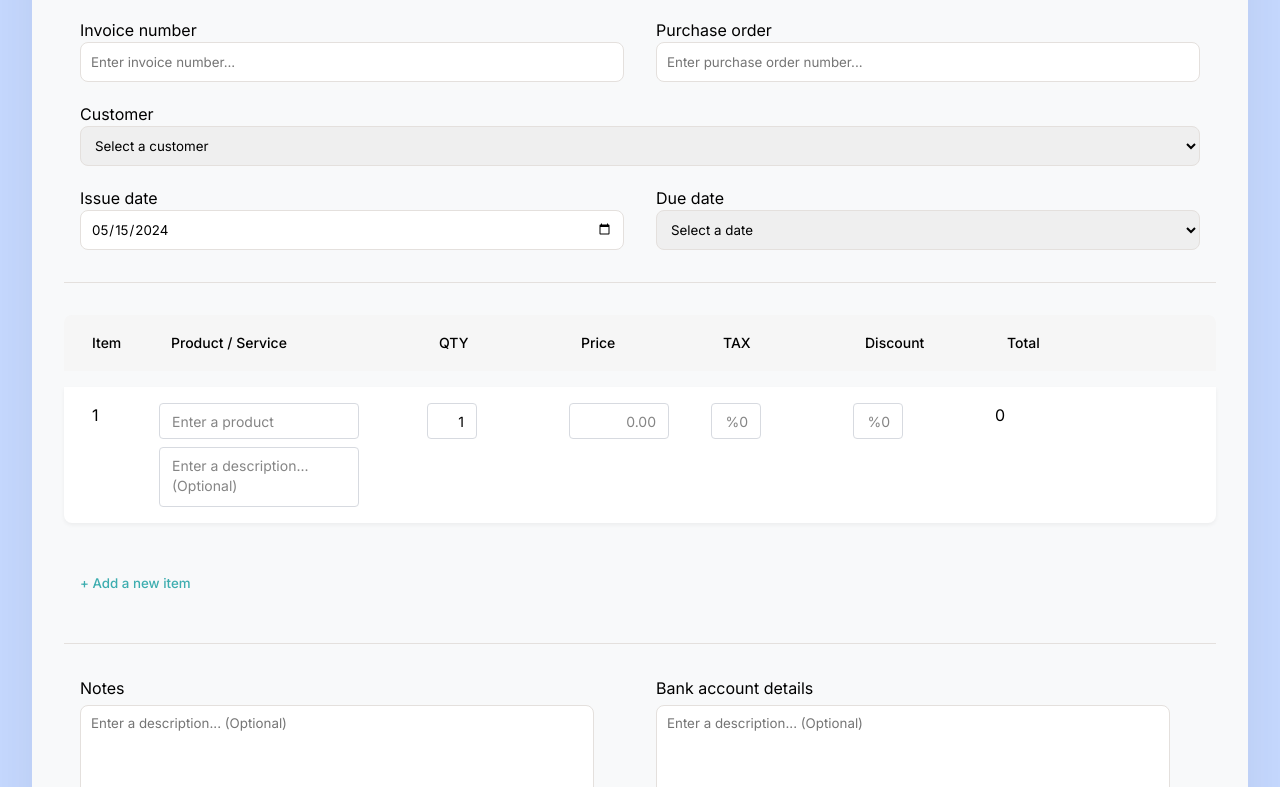
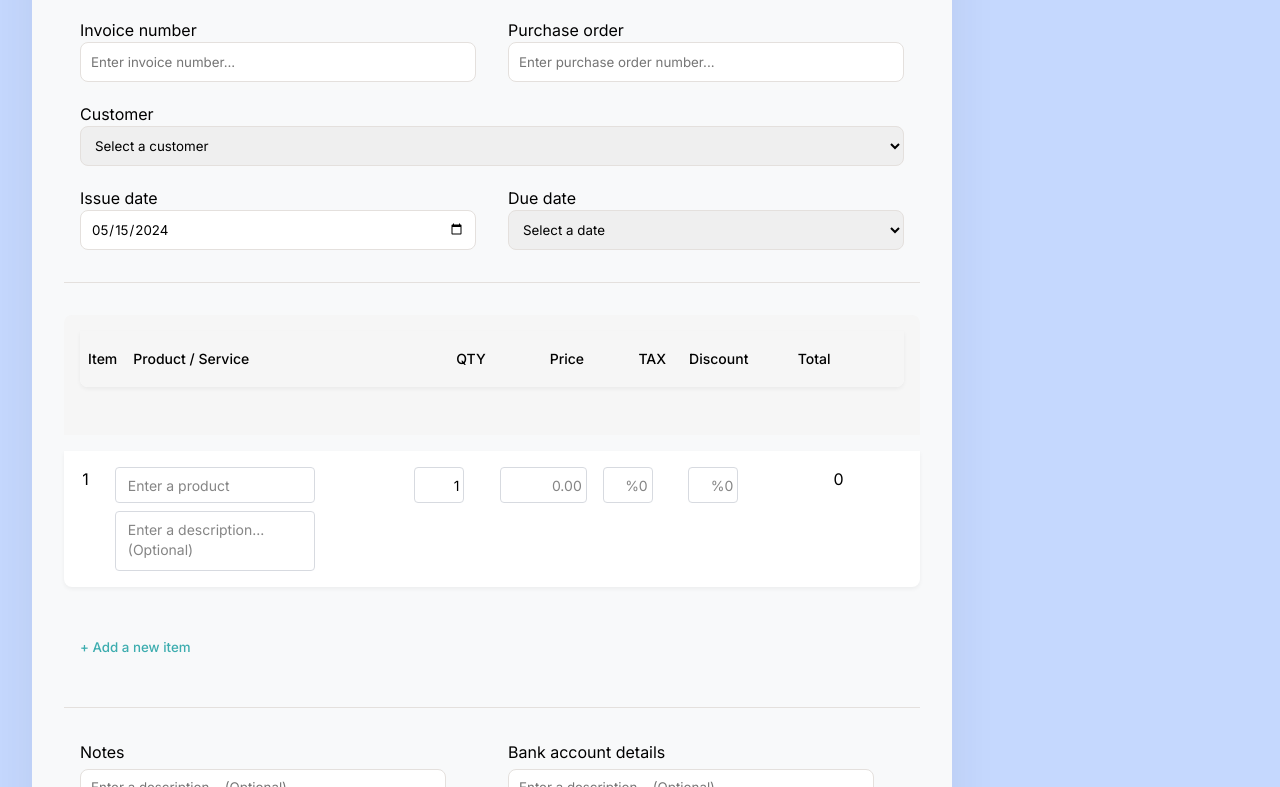
Before and after one commit to Gresham24/Invoice-Creator-App, a React (Vite) app: page / in a window 1280 px wide. Shown: the part 418-1205 px from the top of the page. Built offline with nearby package versions, Linux system fonts and the light colour scheme; what @react-pdf/renderer would draw is missing.

Commit message:
converted line items to table

```diff
--- a/src/components/Form/Form.jsx
+++ b/src/components/Form/Form.jsx
@@ -6,6 +6,9 @@ import { v4 as uuidv4 } from "uuid";
 import {
     StyledAddButton,
     StyledDescriptionHeaders,
+    StyledTable,
+    StyledTableHeader,
+    StyledTableHeaderCell,
 } from "../../styles/Form.styles";
 
 import { calculateTotals } from "../../utils/calculateTotals";
@@ -34,21 +37,17 @@ const validationSchema = Yup.object().shape({
     items: Yup.array().of(
         Yup.object().shape({
             productService: Yup.string().required(
-                "Product/Service is required"
+                "Required"
             ),
             qty: Yup.number()
-                .typeError("Quantity must be a number")
-                .required("Quantity is required")
+                .required("Required")
                 .min(1, "Quantity must be at least 1"),
             price: Yup.number()
-                .typeError("Price must be a valid number")
-                .required("Price is required")
+                .required("Required")
                 .min(1, "Price must be at least 1"),
             taxPercentage: Yup.number()
-                .typeError("Tax percentage must be a valid number")
                 .min(0, "Tax percentage must be at least 0"),
             discountPercentage: Yup.number()
-                .typeError("Discount percentage must be a valid number")
                 .min(0, "Discount percentage must be at least 0"),
         })
     ),
@@ -123,13 +122,20 @@ export default function Form() {
                 <hr />
 
                 <StyledDescriptionHeaders>
-                    <div>Item</div>
-                    <div>Product / Service</div>
-                    <div>QTY</div>
-                    <div>Price</div>
-                    <div>TAX</div>
-                    <div>Discount</div>
-                    <div>Total</div>
+                    <StyledTable>
+                        <StyledTableHeader>
+                            <tr>
+                                <StyledTableHeaderCell>Item</StyledTableHeaderCell>
+                                <StyledTableHeaderCell>Product / Service</StyledTableHeaderCell>
+                                <StyledTableHeaderCell>QTY</StyledTableHeaderCell>
+                                <StyledTableHeaderCell>Price</StyledTableHeaderCell>
+                                <StyledTableHeaderCell>TAX</StyledTableHeaderCell>
+                                <StyledTableHeaderCell>Discount</StyledTableHeaderCell>
+                                <StyledTableHeaderCell>Total</StyledTableHeaderCell>
+                                <StyledTableHeaderCell></StyledTableHeaderCell>
+                            </tr>
+                        </StyledTableHeader>
+                    </StyledTable>
                 </StyledDescriptionHeaders>
                 <FieldArray
                     name="items"
--- a/src/components/Form/FormLineItem.jsx
+++ b/src/components/Form/FormLineItem.jsx
@@ -1,6 +1,10 @@
+/* eslint-disable react/prop-types */
 import { useField, useFormikContext } from "formik";
 import {
-    StyledDescriptionRow,
+    StyledTable,
+    StyledTableBody,
+    StyledTableRow,
+    StyledTableCell,
     StyledInput,
     StyledProductServiceInput,
     StyledPriceInput,
@@ -27,10 +31,14 @@ const LineItem = ({ item, index, arrayHelpers }) => {
         (subTotalWithTax - discountAmount).toFixed(2)
     );
 
-
     return (
-        <StyledDescriptionRow>
-            <div>{index + 1}</div>
+        <StyledTable>
+            <StyledTableBody>
+                <StyledTableRow>
+                    <StyledTableCell className="item-number">
+                        {index + 1}
+                    </StyledTableCell>
+                    <StyledTableCell className="product-service">
                         <StyledInput>
                             <label htmlFor={`items[${index}].productService`}>
                                 <StyledProductServiceInput
@@ -52,11 +60,14 @@ const LineItem = ({ item, index, arrayHelpers }) => {
                                 />
                             </label>
                         </StyledInput>
+                    </StyledTableCell>
+                    <StyledTableCell className="qty">
                         <StyledInput>
                             <label htmlFor={`items[${index}].qty`}>
                                 <StyledQtyTaxDiscInput
                                     {...qtyField}
                                     onChange={handleChange}
+                                    type="number"
                                 />
                                 {errors.items?.[index]?.qty &&
                                     touched.items?.[index]?.qty && (
@@ -64,12 +75,15 @@ const LineItem = ({ item, index, arrayHelpers }) => {
                                     )}
                             </label>
                         </StyledInput>
+                    </StyledTableCell>
+                    <StyledTableCell className="price">
                         <StyledInput>
                             <label htmlFor={`items[${index}].price`}>
                                 <StyledPriceInput
                                     {...priceField}
                                     onChange={handleChange}
                                     placeholder="0.00"
+                                    type="number"
                                 />
                                 {errors.items?.[index]?.price &&
                                     touched.items?.[index]?.price && (
@@ -77,12 +91,15 @@ const LineItem = ({ item, index, arrayHelpers }) => {
                                     )}
                             </label>
                         </StyledInput>
+                    </StyledTableCell>
+                    <StyledTableCell className="tax">
                         <StyledInput>
                             <label htmlFor={`items[${index}].taxPercentage`}>
                                 <StyledQtyTaxDiscInput
                                     {...taxPercentageField}
                                     onChange={handleChange}
                                     placeholder="%0"
+                                    type="number"
                                 />
                                 {errors.items?.[index]?.taxPercentage &&
                                     touched.items?.[index]?.taxPercentage && (
@@ -90,12 +107,15 @@ const LineItem = ({ item, index, arrayHelpers }) => {
                                     )}
                             </label>
                         </StyledInput>
+                    </StyledTableCell>
+                    <StyledTableCell className="discount">
                         <StyledInput>
                             <label htmlFor={`items[${index}].discountPercentage`}>
                                 <StyledQtyTaxDiscInput
                                     {...discountPercentageField}
                                     onChange={handleChange}
                                     placeholder="%0"
+                                    type="number"
                                 />
                                 {errors.items?.[index]?.discountPercentage &&
                                     touched.items?.[index]?.discountPercentage && (
@@ -103,13 +123,20 @@ const LineItem = ({ item, index, arrayHelpers }) => {
                                     )}
                             </label>
                         </StyledInput>
+                    </StyledTableCell>
+                    <StyledTableCell className="total">
                         <div id={`itemTotal${index}`}>{lineItemTotal}</div>
+                    </StyledTableCell>
+                    <StyledTableCell className="actions">
                         {index > 0 && (
                             <StyledDeleteButton onClick={() => arrayHelpers.remove(index)}>
                                 <img src="/delete_icon.svg" alt="delete button" />
                             </StyledDeleteButton>
                         )}
-        </StyledDescriptionRow>
+                    </StyledTableCell>
+                </StyledTableRow>
+            </StyledTableBody>
+        </StyledTable>
     );
 };
 
--- a/src/styles/Form.styles.js
+++ b/src/styles/Form.styles.js
@@ -16,6 +16,8 @@ export const StyledInput = styled.div`
     & span {
         color: ${colors.red};
         font-size: 0.8rem;
+        margin-top: 4px;
+        text-align: left;
     }
     & label {
         display: flex;
@@ -70,10 +72,6 @@ export const StyledInputsWrapper = styled.div`
 `;
 
 export const StyledDescriptionHeaders = styled.div`
-    display: grid;
-    grid-template-columns: 0.5fr 2fr 1fr 1fr 1fr 1fr 1fr 0.5fr;
-    grid-template-rows: repeat(1, 1fr);
-    grid-column-gap: 1rem;
     margin-bottom: 1rem;
     font-weight: 500;
     font-size: 14px;
@@ -81,49 +79,133 @@ export const StyledDescriptionHeaders = styled.div`
     background-color: ${colors.mediumGray};
     border-radius: 8px 8px 0 0;
 
-    & > div {
-        padding: 0 12px;
+    @media (max-width: 768px) {
+        padding: 0.75rem;
+        font-size: 12px;
+    }
+`;
+
+export const StyledTable = styled.table`
+    width: 100%;
+    border-collapse: collapse;
+    margin-bottom: 2rem;
+    background-color: ${colors.white};
+    border-radius: 0 0 8px 8px;
+    box-shadow: 0 2px 4px rgba(0, 0, 0, 0.05);
+    overflow: hidden;
+`;
+
+export const StyledTableHeader = styled.thead`
+    background-color: ${colors.mediumGray};
+    font-weight: 500;
+    font-size: 14px;
+
+    @media (max-width: 768px) {
+        font-size: 12px;
+    }
+`;
+
+export const StyledTableBody = styled.tbody``;
+
+export const StyledTableRow = styled.tr`
+    &:not(:last-child) {
+        border-bottom: 1px solid ${colors.borderGray};
+    }
+`;
+
+export const StyledTableCell = styled.td`
+    padding: 1rem 0.5rem;
+    vertical-align: top;
+
+    &.item-number {
+        text-align: center;
+        width: 5%;
     }
 
-    @media (max-width: 1024px) {
-        grid-template-columns: 0.5fr 1.5fr 0.8fr 0.8fr 0.8fr 0.8fr 0.8fr 0.5fr;
-        grid-column-gap: 0.5rem;
+    &.product-service {
+        width: 35%;
+    }
+
+    &.qty {
+        text-align: right;
+        width: 10%;
+    }
+
+    &.price {
+        text-align: right;
+        width: 12%;
+    }
+
+    &.tax {
+        text-align: right;
+        width: 10%;
+    }
+
+    &.discount {
+        text-align: right;
+        width: 10%;
+    }
+
+    &.total {
+        text-align: right;
+        width: 10%;
+    }
+
+    &.actions {
+        text-align: center;
+        width: 8%;
     }
 
     @media (max-width: 768px) {
-        grid-template-columns: 0.5fr 1.2fr 0.8fr 0.8fr 0.8fr 0.8fr 0.8fr 0.5fr;
-        padding: 0.75rem;
-        grid-column-gap: 0.25rem;
+        padding: 0.75rem 0.5rem;
+    }
+`;
+
+export const StyledTableHeaderCell = styled.th`
+    padding: 1rem 0.5rem;
+    text-align: left;
+    font-weight: 500;
+
+    &:nth-child(1) {
+        width: 5%;
+        text-align: center;
+    }
+    &:nth-child(2) {
+        width: 35%;
+    }
+    &:nth-child(3) {
+        width: 10%;
+        text-align: right;
+    }
+    &:nth-child(4) {
+        width: 12%;
+        text-align: right;
+    }
+    &:nth-child(5) {
+        width: 10%;
+        text-align: right;
+    }
+    &:nth-child(6) {
+        width: 10%;
+        text-align: right;
+    }
+    &:nth-child(7) {
+        width: 10%;
+        text-align: right;
+    }
+    &:nth-child(8) {
+        width: 8%;
+        text-align: center;
+    }
+
+    @media (max-width: 768px) {
+        padding: 0.75rem 0.5rem;
         font-size: 12px;
     }
 `;
 
 export const StyledDescriptionRow = styled.div`
-    display: grid;
-    grid-template-columns: 0.5fr 2fr 1fr 1fr 1fr 1fr 1fr 0.5fr;
-    grid-template-rows: repeat(1, 1fr);
-    grid-column-gap: 1rem;
-    grid-row-gap: 1rem;
-    margin-bottom: 2rem;
-    padding: 1rem;
-    background-color: ${colors.white};
-    border-radius: 0 0 8px 8px;
-    box-shadow: 0 2px 4px rgba(0, 0, 0, 0.05);
-
-    & > div:first-child {
-        padding: 0 12px;
-    }
-
-    @media (max-width: 1024px) {
-        grid-template-columns: 0.5fr 1.5fr 0.8fr 0.8fr 0.8fr 0.8fr 0.8fr 0.5fr;
-        grid-column-gap: 0.5rem;
-    }
-
-    @media (max-width: 768px) {
-        grid-template-columns: 0.5fr 1.2fr 0.8fr 0.8fr 0.8fr 0.8fr 0.8fr 0.5fr;
-        padding: 0.75rem;
-        grid-column-gap: 0.25rem;
-    }
+    display: none;
 `;
 
 export const StyledProductServiceInput = styled.input`
@@ -156,7 +238,7 @@ export const StyledPriceInput = styled.input`
     width: 100%;
     max-width: 100px;
     height: 36px;
-    padding: 8px 12px;
+    padding: 8px 4px;
     border: 1px solid ${colors.borderGray};
     border-radius: 4px;
     font-size: 14px;
@@ -175,7 +257,7 @@ export const StyledPriceInput = styled.input`
 
     @media (max-width: 768px) {
         font-size: 12px;
-        padding: 6px 8px;
+        padding: 6px 4px;
         max-width: 80px;
     }
 `;
@@ -184,7 +266,7 @@ export const StyledQtyTaxDiscInput = styled.input`
     width: 100%;
     max-width: 50px;
     height: 36px;
-    padding: 8px 12px;
+    padding: 8px 4px;
     border: 1px solid ${colors.borderGray};
     border-radius: 4px;
     font-size: 14px;
--- a/src/styles/index.css
+++ b/src/styles/index.css
@@ -17,6 +17,7 @@ body {
 
 form {
     /* width: 60%; */
+    max-width: 920px;
     padding: 2rem;
     background-color: #f8f9fa;
     border-radius: 15px;
```
Lines whose indentation alone changed are shown as unchanged.
